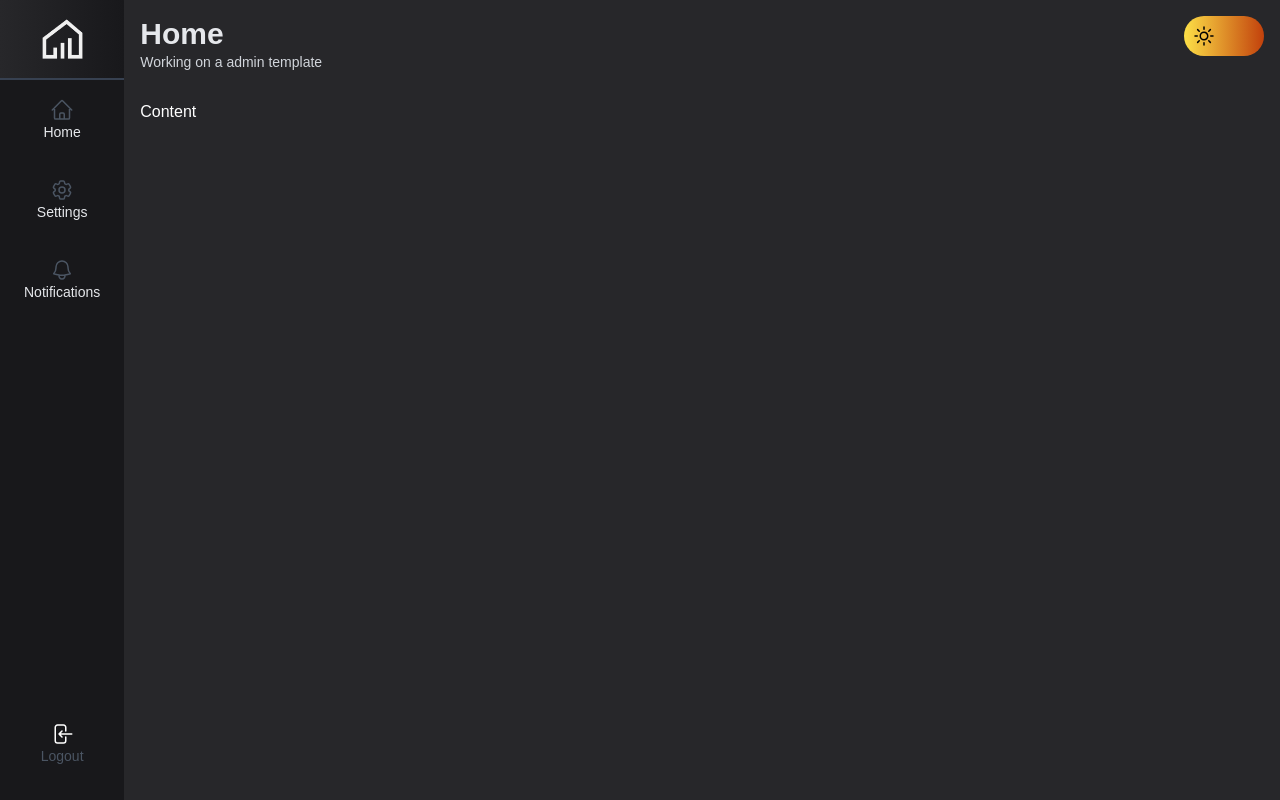
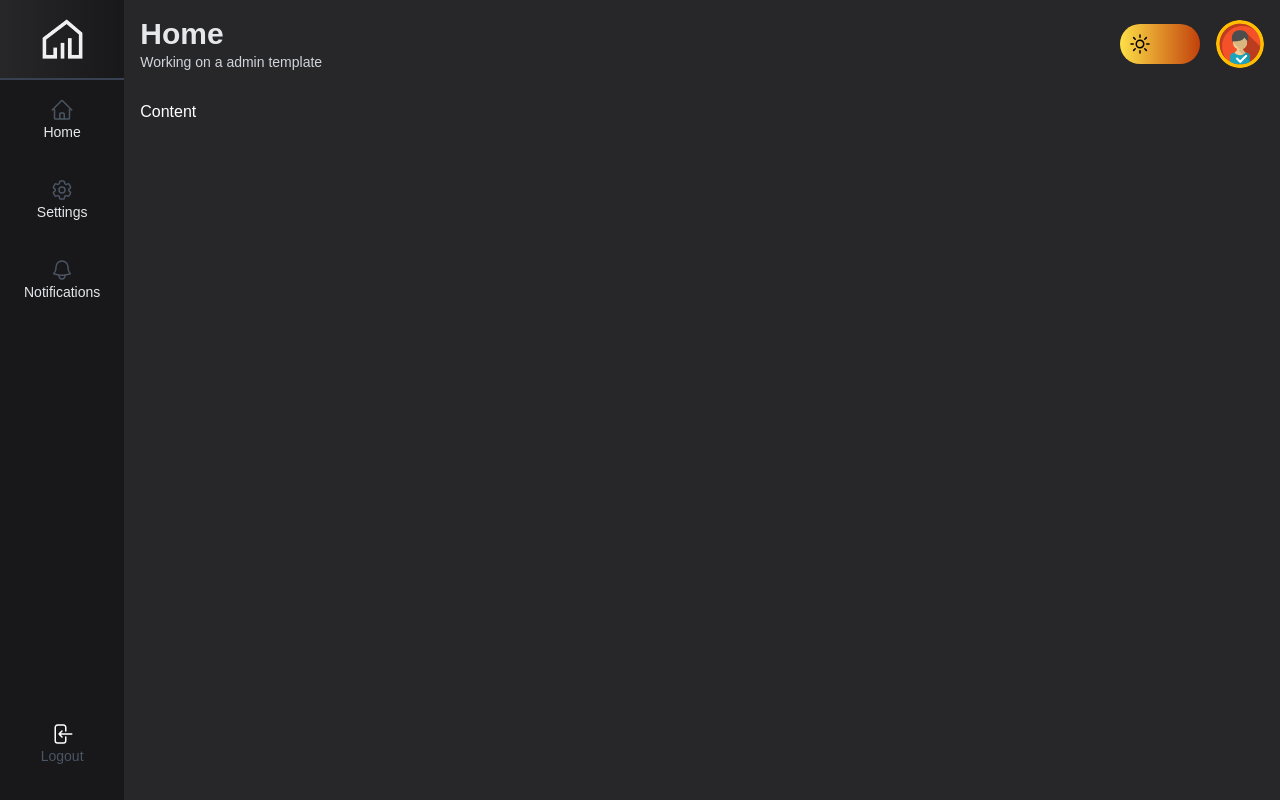
Before and after one commit to wagnnermorais/Next-React-Full-Course, a Next.js app in the folder projects/03 - ADMIN Template/: page / in a window 1280 px wide. Built offline with nearby package versions, Linux system fonts and the light colour scheme.

Commit message:
feat: adding user avatar icon in header component

```diff
--- a/projects/03 - ADMIN Template/src/components/template/Header.tsx
+++ b/projects/03 - ADMIN Template/src/components/template/Header.tsx
@@ -2,14 +2,16 @@ import Title from "./Title";
 import ThemeToggler from "./ThemeToggler";
 import useAppData from "@/hooks/useAppData";
 import { HeaderProps } from "../../types/HeaderProps";
+import UserAvatar from "./UserAvatar";
 
 export default function Header(props: HeaderProps) {
   const { theme, handleToggleTheme } = useAppData();
   return (
     <header className="flex">
       <Title title={props.title} subtitle={props.subtitle} />
-      <div className="flex flex-grow justify-end">
+      <div className="flex items-center flex-grow justify-end gap-4">
         <ThemeToggler theme={theme} handleToggleTheme={handleToggleTheme} />
+        <UserAvatar />
       </div>
     </header>
   );
```
